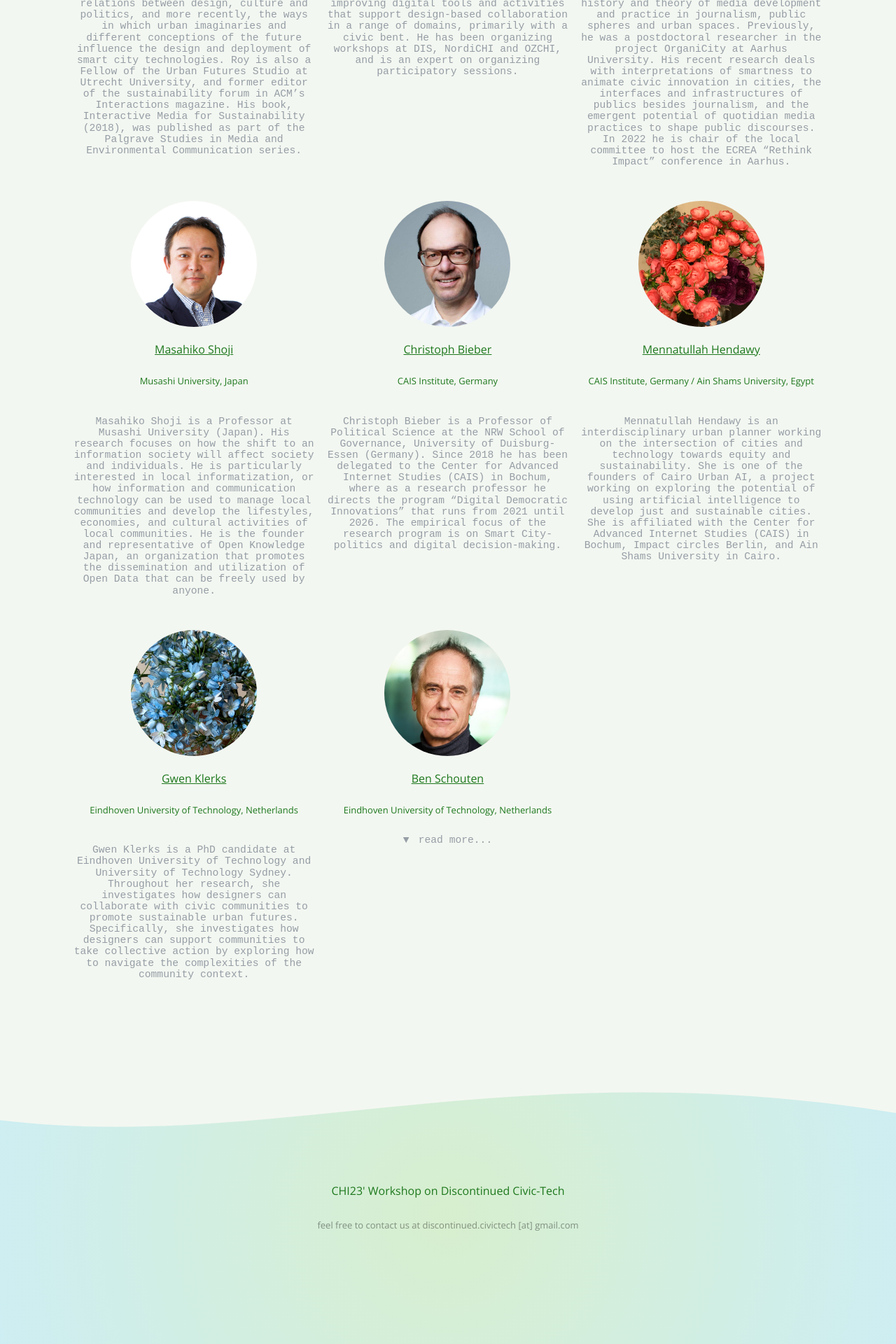
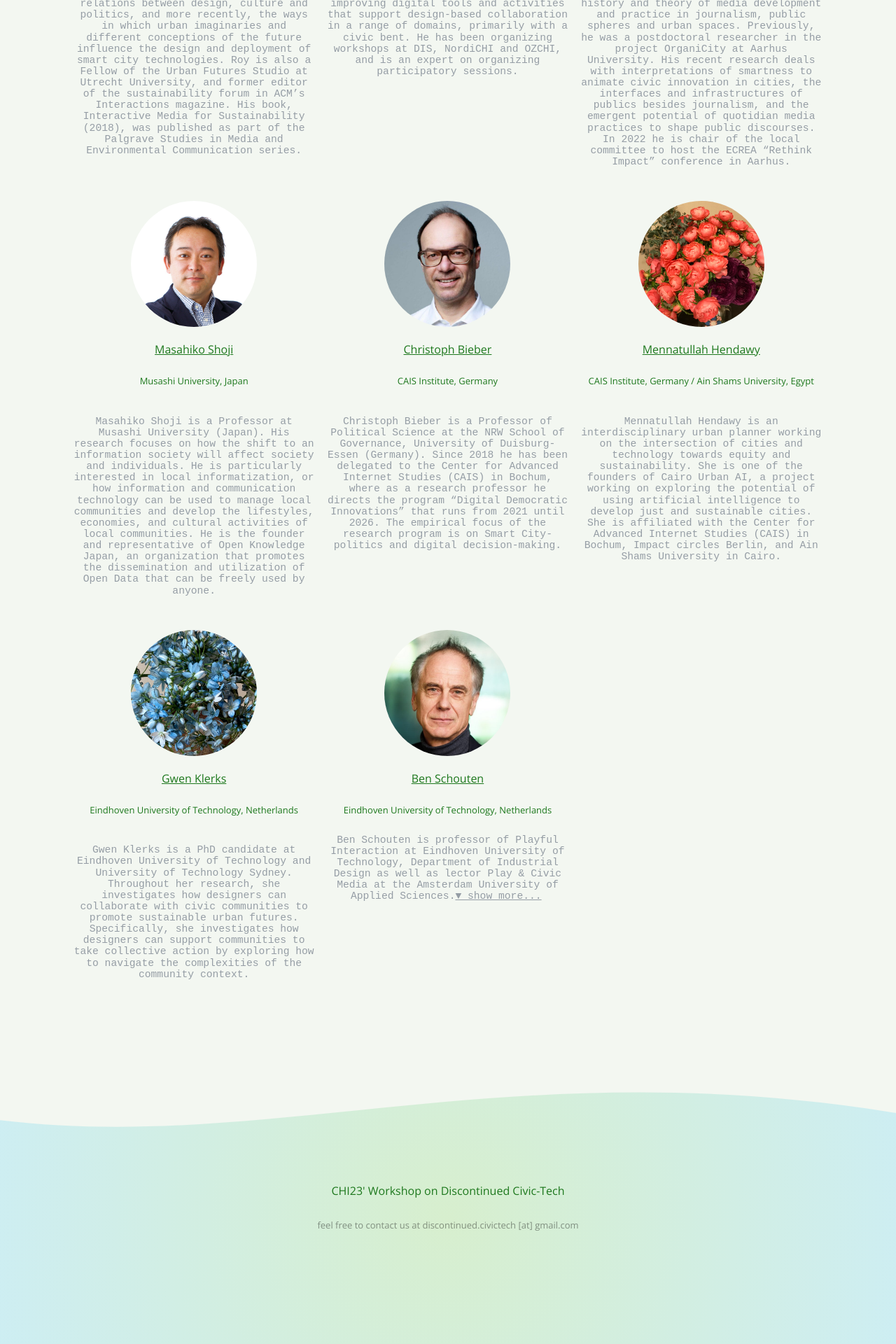
Before and after one commit to discontinued-civictech/discontinued-civictech.github.io, a Jekyll site: the page built from organizers.md, in a window 1280 px wide. Shown: the part 1772-3692 px from the top of the page at 70% size. Built offline with Jekyll 4.4.1, drawn with Linux system fonts in a browser that asks for light colours; our own code applies the rules of GitHub Pages for plain Markdown files.

Commit message:
Update style

```diff
--- a/_sass/jekyll-theme-cayman.scss
+++ b/_sass/jekyll-theme-cayman.scss
@@ -345,16 +345,18 @@ a {
     display:none;
   }
 
-  summary::before {
+  summary::after {
     display: inline-block;
-    content: "▼ ";
+    text-decoration: underline;
+    content: "▼ show more...";
     margin: 0 .3em 0 0;
     transform: rotate(0deg);
     transition: .2s transform ease;
   }
 
-  details[open] summary::before {
+  details[open] summary::after {
     transform: rotate(180deg);
+    content: "▼ show less...";
   }
 
   .details_content {
--- a/organizers.md
+++ b/organizers.md
@@ -161,8 +161,7 @@ layout: default
         </div>
         <div class="profile-detail-text">
         <details>
-            Ben Schouten is professor of Playful Interaction at Eindhoven University of Technology, Department of Industrial Design as well as lector Play & Civic Media at the Amsterdam University of Applied Sciences.
-            <summary> read more...</summary>
+            <summary>Ben Schouten is professor of Playful Interaction at Eindhoven University of Technology, Department of Industrial Design as well as lector Play & Civic Media at the Amsterdam University of Applied Sciences.</summary>
             <div class="details_content">
               He founded the Master Digital Design in Amsterdam and until 2020 worked as its scientific director. His group focuses on play and design for social innovations, citizen empowerment and culture. He (co) authored 5 books and 100-plus publications at the intersection of play, games, participatory design and citizen empowerment. His latest book, The Civic Empowerment Toolbox, Action Design for Urban Futures has recently been published. <a href="https://www.japsambooks.nl/products/the-civic-empowerment-toolbox">https://www.japsambooks.nl/products/the-civic-empowerment-toolbox</a>. His design includes, multiple games within the domain of health care, education, urban planning, focusing on playful empowerment.
             </div>
```
